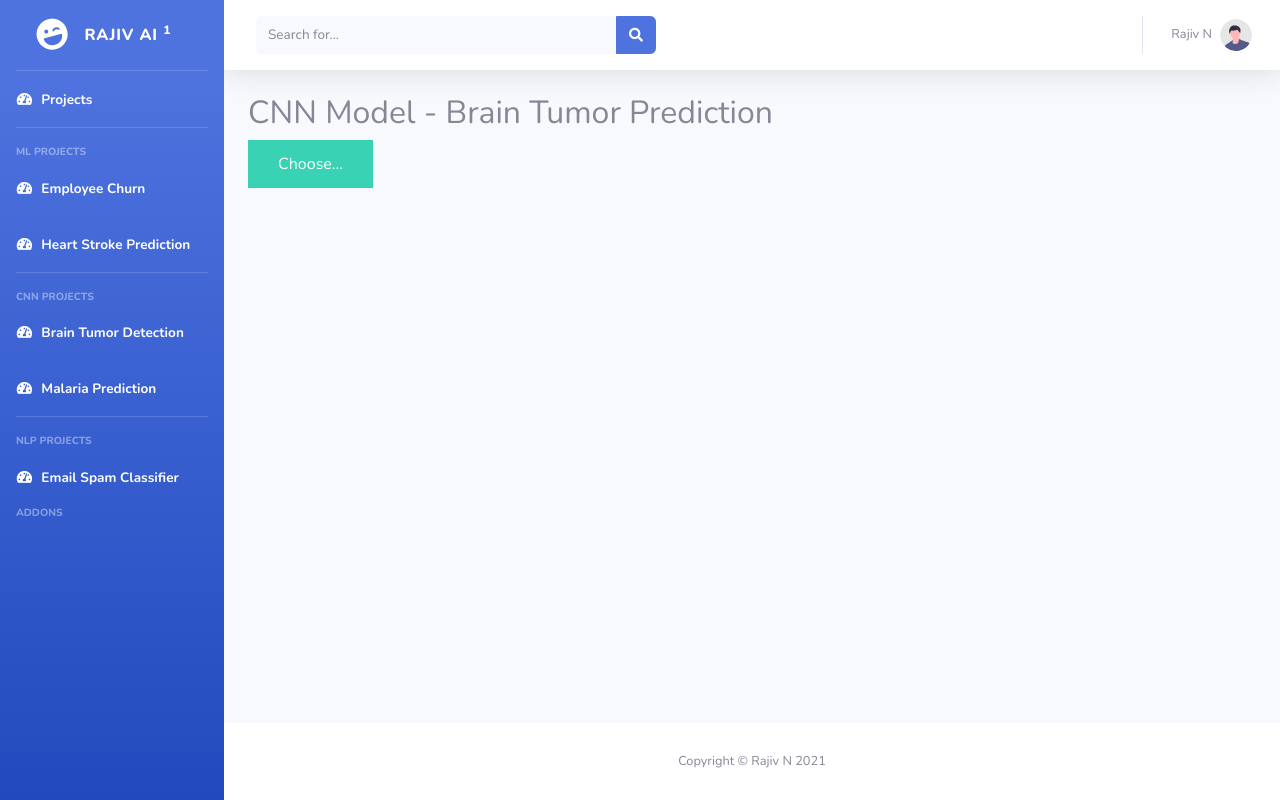
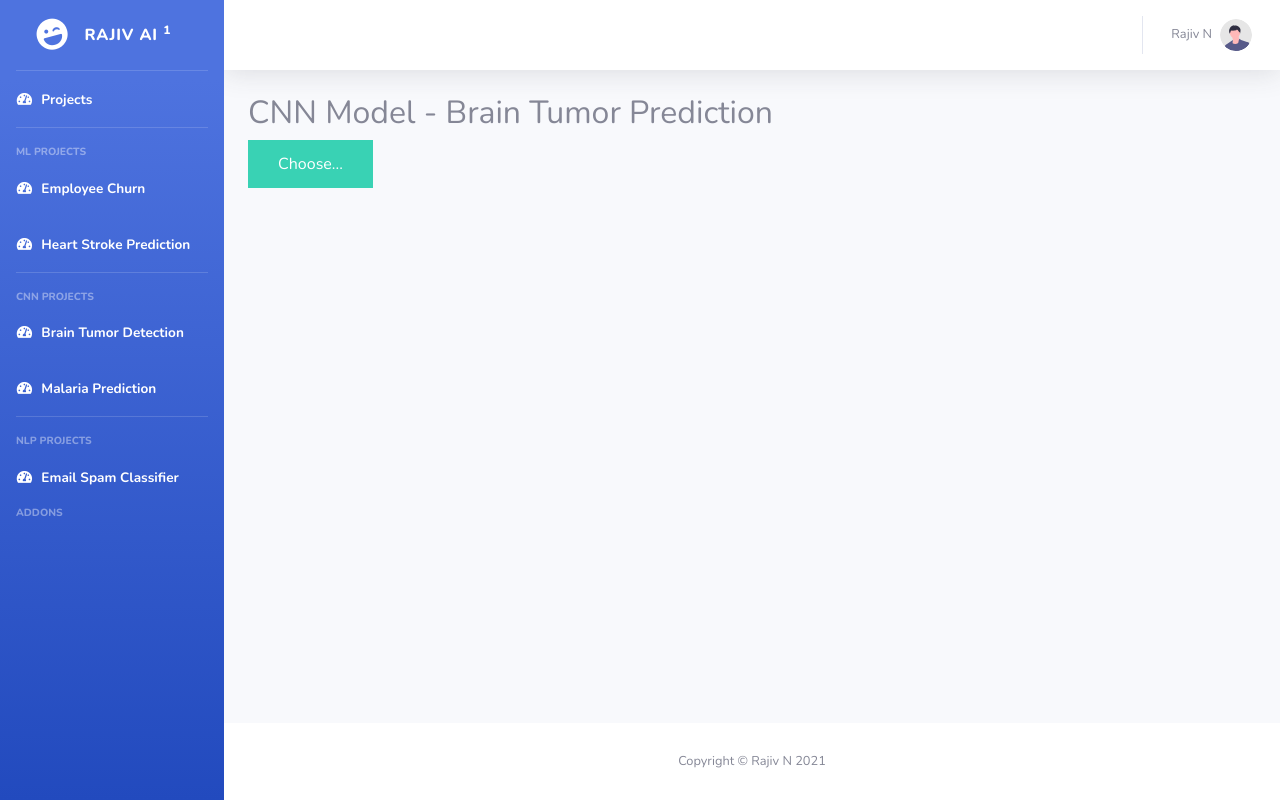
Before and after one commit to nrajiv0676/AI_Repo3_Rajiv, a Flask app: page /BrainTumorPredict in a window 1280 px wide. Run offline with Flask 2, Linux system fonts and the light colour scheme; some libraries are stand-ins or nearby versions.

Commit message:
Update index.html

```diff
--- a/templates/index.html
+++ b/templates/index.html
@@ -132,18 +132,7 @@
                     </button>
 
                     <!-- Topbar Search -->
-                    <form
-                        class="d-none d-sm-inline-block form-inline mr-auto ml-md-3 my-2 my-md-0 mw-100 navbar-search">
-                        <div class="input-group">
-                            <input type="text" class="form-control bg-light border-0 small" placeholder="Search for..."
-                                aria-label="Search" aria-describedby="basic-addon2">
-                            <div class="input-group-append">
-                                <button class="btn btn-primary" type="button">
-                                    <i class="fas fa-search fa-sm"></i>
-                                </button>
-                            </div>
-                        </div>
-                    </form>
+
 
                     <!-- Topbar Navbar -->
                     <ul class="navbar-nav ml-auto">
```
